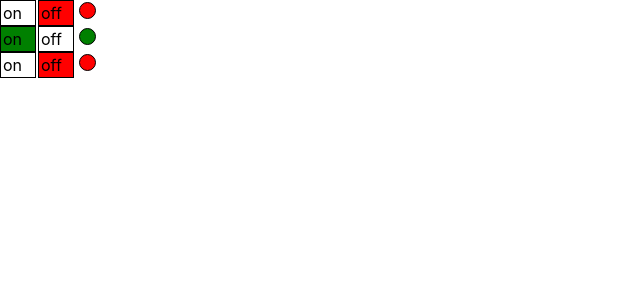
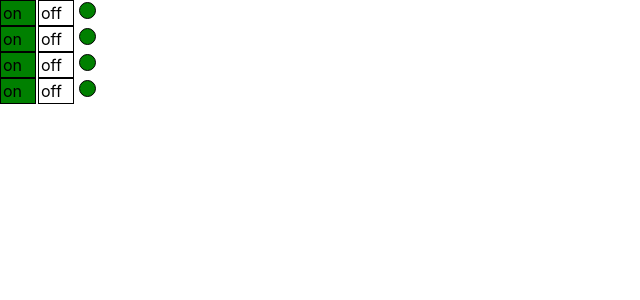
Before and after one commit to Dadeev/kabzda-simple, a React (Create React App) app: page / in a window 1280 px wide. Shown: the top 300 px of the page, without its empty margins (0-640 px from the left). Built offline with nearby package versions, Linux system fonts and the light colour scheme.

Commit message:
feat: implement useState

```diff
--- a/src/App.tsx
+++ b/src/App.tsx
@@ -17,9 +17,12 @@ function App() {
             {/*<Rating value={3}/>*/}
             {/*<Rating value={4}/>*/}
             {/*<Rating value={5}/>*/}
-            <OnOff on={false}/>
-            <OnOff on={true}/>
-            <OnOff on={false}/>
+            <OnOff/>
+            <OnOff/>
+            <OnOff/>
+            <OnOff/>
+            {/*<OnOff on={true}/>*/}
+            {/*<OnOff on={false}/>*/}
         </div>
     );
 }
--- a/src/components/OnOff/OnOff.tsx
+++ b/src/components/OnOff/OnOff.tsx
@@ -1,17 +1,21 @@
-import React from 'react';
+import React, {useState} from 'react';
 
 type onOffType = {
-    on: boolean
+    //on: boolean
 }
 
 export const OnOff = (props: onOffType) => {
+    const on = false;
+
+    const [style, setStyle] = useState(true)
+
     const onStyle = {
         width: '30px',
         height: '20px',
         border: '1px solid black',
         display: 'inline-block',
         padding: '2px',
-        backgroundColor: props.on ? 'green' : 'white'
+        backgroundColor: style ? 'green' : 'white'
 
     }
     const offStyle = {
@@ -21,7 +25,7 @@ export const OnOff = (props: onOffType) => {
         display: 'inline-block',
         padding: '2px',
         marginLeft: '2px',
-        backgroundColor: props.on ? 'white' : 'red'
+        backgroundColor: style ? 'white' : 'red'
     }
     const indicatorStyle = {
         width: '15px',
@@ -30,14 +34,14 @@ export const OnOff = (props: onOffType) => {
         border: '1px solid black',
         display: 'inline-block',
         marginLeft: '5px',
-        backgroundColor: props.on ? 'green' : 'red'
+        backgroundColor: style ? 'green' : 'red'
 
     }
 
     return (
         <div>
-            <div style={onStyle}>on</div>
-            <div style={offStyle}>off</div>
+            <div style={onStyle} onClick={()=>setStyle(true)}>on</div>
+            <div style={offStyle} onClick={()=>setStyle(false)}>off</div>
             <div style={indicatorStyle}></div>
         </div>
     )
```
